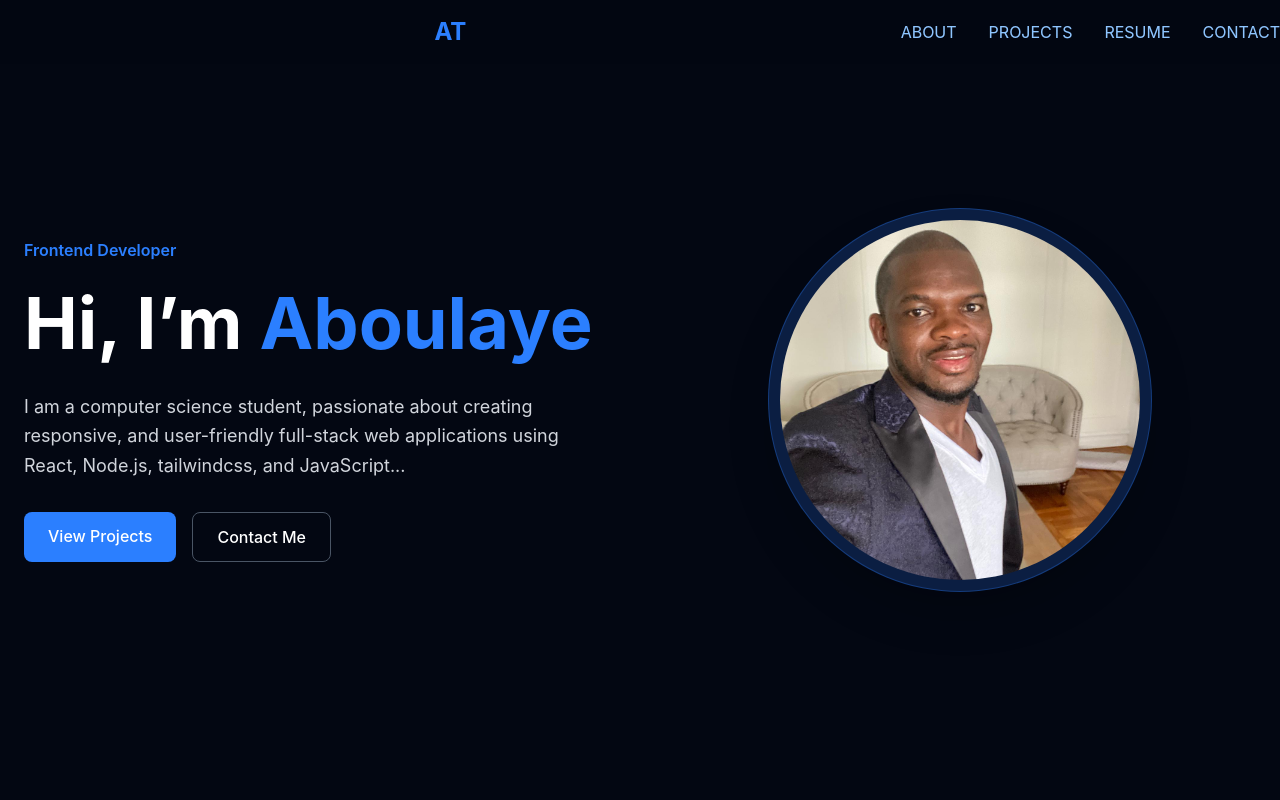
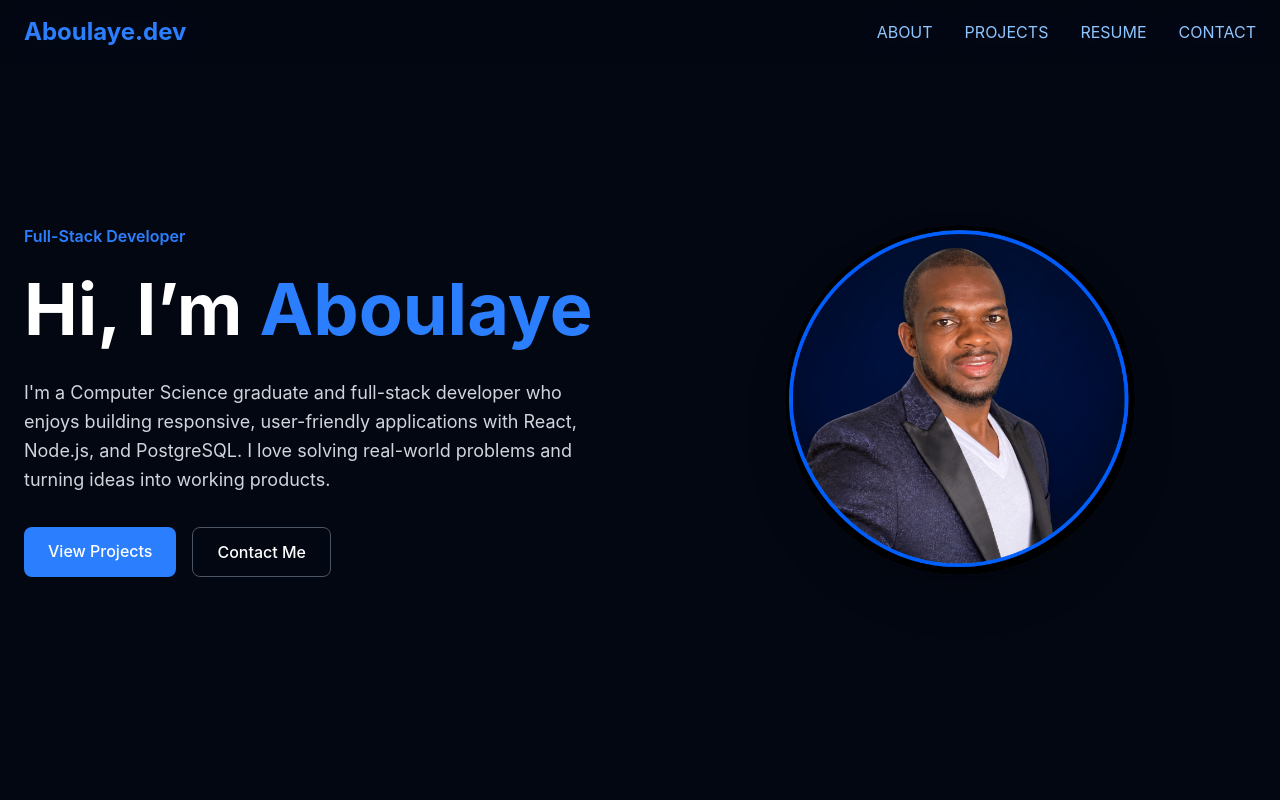
Before and after one commit to abdel1413/portfolioApp, a React (Vite) app: page / in a window 1280 px wide. Shown: the top 800 px of the page. Built offline with nearby package versions, Linux system fonts and the light colour scheme.

Commit message:
update nav bar

```diff
--- a/src/components/Hero.jsx
+++ b/src/components/Hero.jsx
@@ -1,4 +1,4 @@
- import profile from '../assets/profiles/profile.jpeg'
+ import profile from '../assets/profiles/profile.png'
 export const Hero = () => {
   return (
     <section className="min-h-screen bg-gray-950 text-white flex items-center" id="hero">
@@ -19,7 +19,7 @@ export const Hero = () => {
         <div>
 
           <p className="text-blue-500 font-semibold mb-4">
-            Frontend Developer
+          Full-Stack Developer
           </p>
 
           <h1 className="
@@ -42,9 +42,8 @@ export const Hero = () => {
             max-w-xl
             mb-8
           ">
-            I am a computer science student, passionate about creating responsive, and user-friendly
-            full-stack web applications using React, Node.js, tailwindcss,
-            and JavaScript...
+           I'm a Computer Science graduate and full-stack developer who enjoys building responsive, user-friendly applications with React, Node.js, and PostgreSQL. I love solving real-world problems and turning ideas into working products.
+
           </p>
 
           {/* BUTTONS */}
@@ -85,14 +84,12 @@ export const Hero = () => {
         <div className="flex justify-center">
 
           <div className="
-            w-72
-            h-72
-            md:w-96
-            md:h-96
+            w-64
+            h-64
+            md:w-[350px]
+            md:h-[350px]
             rounded-full
             bg-blue-500/20
-            border
-            border-blue-500/30
             flex
             items-center
             justify-center
@@ -104,7 +101,7 @@ export const Hero = () => {
               font-bold
               text-blue-400
             ">
-              <img src={profile} alt="avatar" className="w-90 h-90 object-cover rounded-full bg-blue-500/20" />
+              <img src={profile} alt="avatar" className="object-cover rounded-full bg-blue-500/20" />
             </div>
 
           </div>
--- a/src/components/Navbar.jsx
+++ b/src/components/Navbar.jsx
@@ -1,18 +1,39 @@
-// import { Link } from "react-router-dom"
 
+export const Navbar = () => {
+  return (
+    <nav
+      className="fixed top-0 left-0 w-full bg-gray-950/95 backdrop-blur-md text-white z-50"
+      id="navbar"
+    >
+      <div className="w-full max-w-7xl mx-auto px-6 py-4 flex items-center justify-between gap-6">
 
-export const Navbar=()=>{
-    return (
-    <nav className=" fixed top-0 left-0 bg-gray-950/80 text-white z-50 w-full  flex  " id='navbar'>
-         <div className="max-w-7xl mx-auto px-6 py-4 flex items-center justify-between">
-            <a href= "#hero" className="text-2xl font-bold text-blue-500 hover:text-orange-400 transition duration-500">AT</a>
-         </div>
-         <div className="hidden md:flex items-center gap-8 py-4">
-            <a href="#about" className=" text-blue-300 hover:text-orange-400 transition duration-500">ABOUT</a>
-            <a href="#projects" className="text-blue-300 hover:text-orange-400 transition duration-500">PROJECTS</a>
-            <a href="/AboulayeTchakoura_Resume.pdf" target="_blank" rel="noopener noreferrer" className="text-blue-300 hover:text-orange-400 transition duration-500">RESUME</a>
-            <a href="#contact" className="text-blue-300 hover:text-orange-400 transition duration-500">CONTACT</a>
-         </div>
+        <a
+          href="#home"
+          className="text-2xl font-bold text-blue-500 whitespace-nowrap"
+        >
+          Aboulaye.dev
+        </a>
 
-    </nav>)
-}
+        <div className="hidden lg:flex items-center gap-8">
+          <a href="#about" className="text-blue-300 hover:text-orange-400">
+            ABOUT
+          </a>
+          <a href="#projects" className="text-blue-300 hover:text-orange-400">
+            PROJECTS
+          </a>
+          <a
+            href="/AboulayeTchakoura_Resume.pdf"
+            target="_blank"
+            rel="noopener noreferrer"
+            className="text-blue-300 hover:text-orange-400"
+          >
+            RESUME
+          </a>
+          <a href="#contact" className="text-blue-300 hover:text-orange-400">
+            CONTACT
+          </a>
+        </div>
+      </div>
+    </nav>
+  );
+};
```
Also changed, not shown: src/assets/profiles/profile.png (added).
